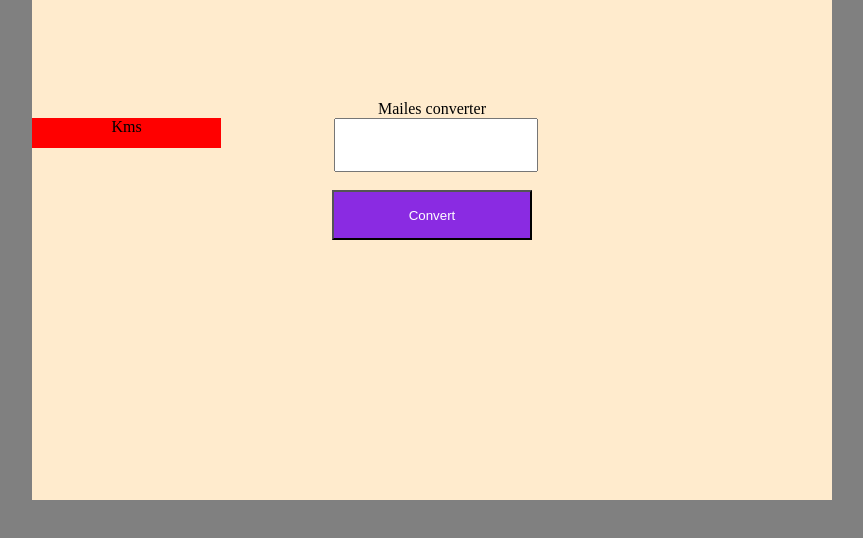
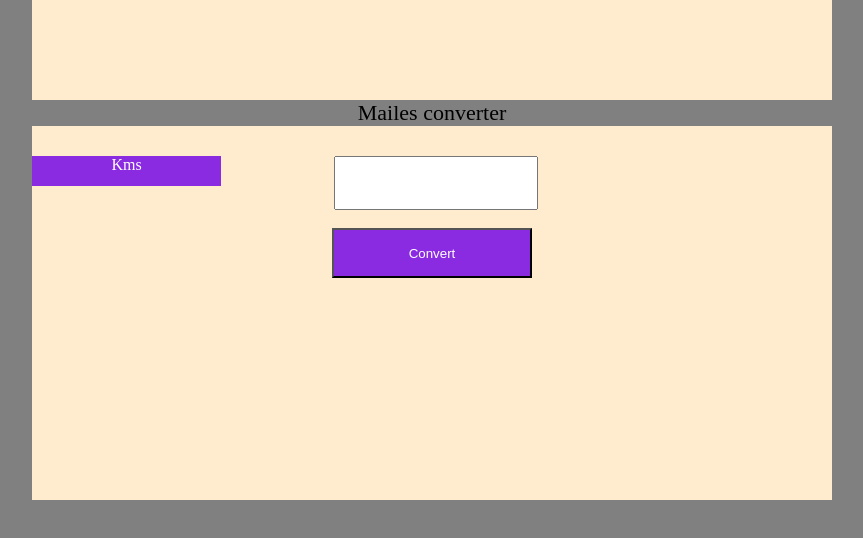
Before and after one commit to Arjunprajapat732/KM-Miles, a plain HTML site: page index.html in a window 1280 px wide. Shown: the whole page, without its empty margins (208-1071 px from the left). Drawn offline with Linux system fonts and the light colour scheme.

Commit message:
Add files via upload

```diff
--- a/style.css
+++ b/style.css
@@ -34,6 +34,13 @@ h1{
 p{
     width: 189px;
     height: 30px;
-    background-color: red;
+    background-color: blueviolet;
+    color: white;
     float: left;
 }
+.welcome{
+    width: 100%;
+    background-color: gray;
+    margin-bottom: 30px;
+    font-size: 22px;
+}
```
